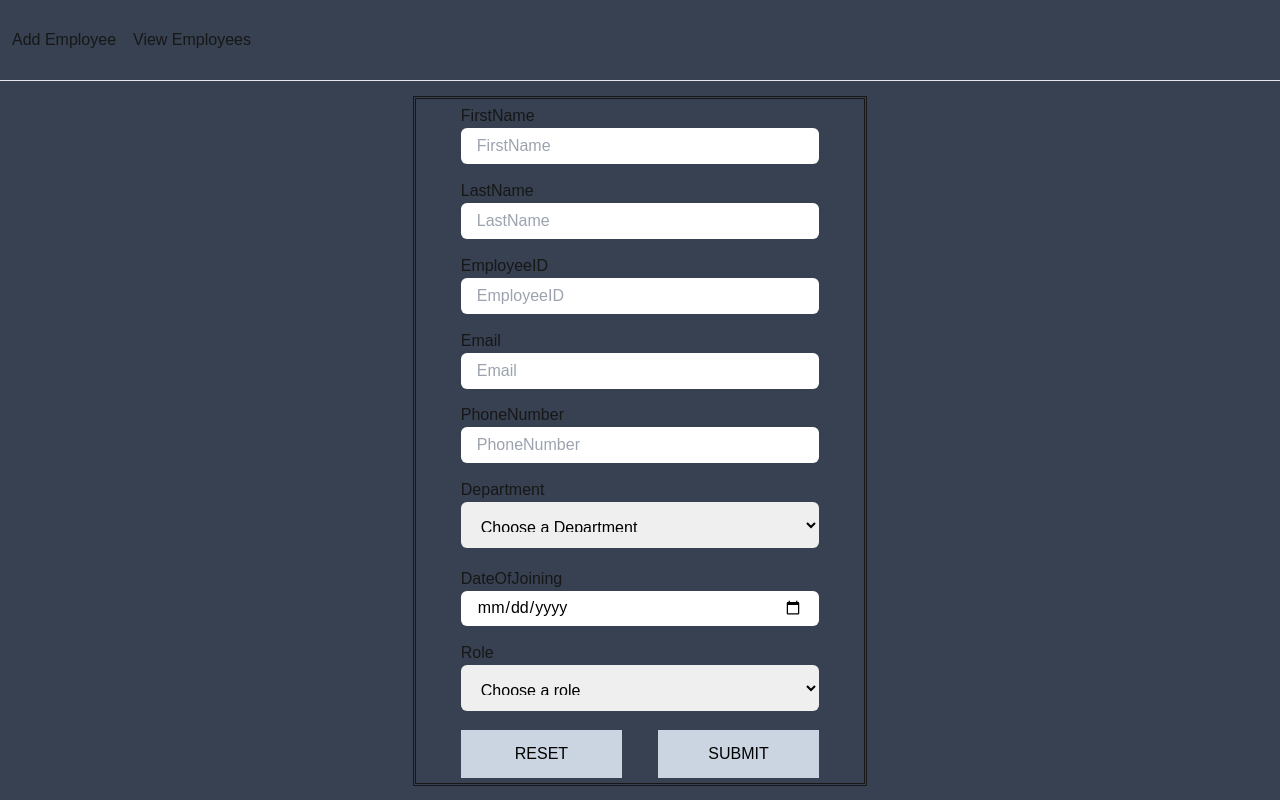
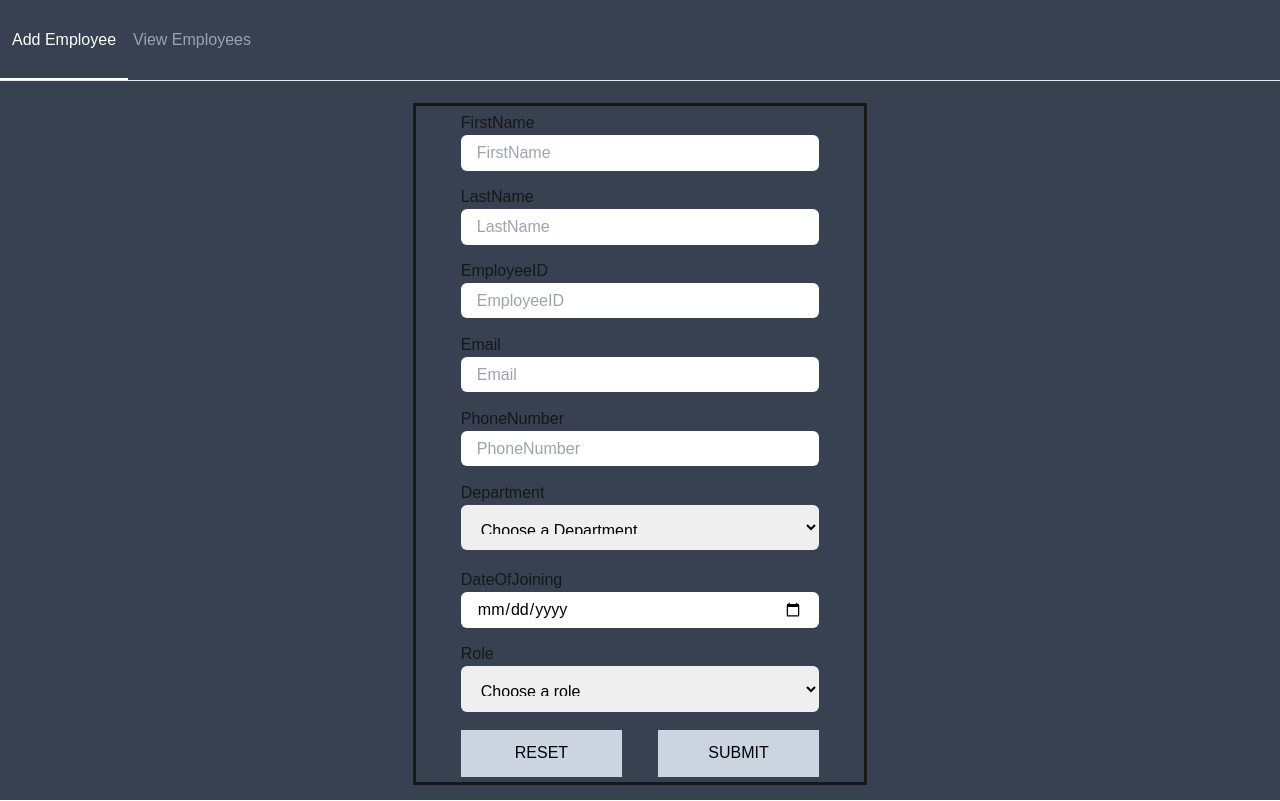
Before and after one commit to ShriramJayanth/fsd_frontend, a Next.js app: page / in a window 1280 px wide. Built offline with nearby package versions, Linux system fonts and the light colour scheme.

Commit message:
view employees page added

```diff
--- /dev/null
+++ b/app/employee/page.tsx
@@ -0,0 +1,99 @@
+"use client";
+
+import NavBar from "@/components/Navbar";
+import { useEffect, useState } from "react";
+
+interface Employee {
+  id: string;
+  firstName: string;
+  lastName: string;
+  email: string;
+  role: string;
+  department: string;
+  dateOfJoining: string;
+}
+
+export default function employee() {
+  const [Employees, setEmployees] = useState<Employee[]>([]);
+
+  useEffect(() => {
+    const fetchEmployees = async () => {
+      try {
+        const response = await fetch(
+          "http://13.126.171.179:3003/employee/employees"
+        );
+        if (!response.ok) {
+          throw new Error("Failed to fetch employees");
+        }
+        const data = await response.json();
+        setEmployees(data);
+      } catch (error) {
+        console.error(error);
+      }
+    };
+
+    fetchEmployees();
+  }, []);
+
+  return (
+    <div className="bg-gray-700 h-[100vh] w-[100%]">
+      <NavBar currentPage="view" />
+      <hr className="h-[1%]"></hr>
+      <div className="h-[89%] flex items-center justify-center">
+        <div className="h-[90%] w-[90%] outline overflow-x-auto">
+          <div className="h-[7%] w-[100%] flex flex-row justify-between items-center">
+            <div className="h-[100%] w-[10%] flex justify-center items-center outline">
+              ID
+            </div>
+            <div className="h-[100%] w-[15%] flex justify-center items-center outline">
+              FirstName
+            </div>
+            <div className="h-[100%] w-[15%] flex justify-center items-center outline">
+              SecondName
+            </div>
+            <div className="h-[100%] w-[20%] flex justify-center items-center outline">
+              Email
+            </div>
+            <div className="h-[100%] w-[15%] flex justify-center items-center outline">
+              Department
+            </div>
+            <div className="h-[100%] w-[15%] flex justify-center items-center outline">
+              Role
+            </div>
+            <div className="h-[100%] w-[10%] flex justify-center items-center outline">
+              DateOfJoining
+            </div>
+          </div>
+          {Employees.map((item, index) => (
+            <div
+              key={index}
+              className="h-[7%] w-[100%] flex flex-row justify-between items-center"
+            >
+              <div className="h-[100%] w-[10%] flex justify-center items-center outline">
+                {item.id}
+              </div>
+              <div className="h-[100%] w-[15%] flex justify-center items-center outline">
+                {item.firstName}
+              </div>
+              <div className="h-[100%] w-[15%] flex justify-center items-center outline">
+                {item.lastName}
+              </div>
+              <div className="h-[100%] w-[20%] flex justify-center items-center outline">
+                {item.email}
+              </div>
+              <div className="h-[100%] w-[15%] flex justify-center items-center outline">
+                {item.department}
+              </div>
+              <div className="h-[100%] w-[15%] flex justify-center items-center outline">
+                {item.role}
+              </div>
+              <div className="h-[100%] w-[10%] flex justify-center items-center outline">
+                {item.dateOfJoining.substring(0, 10)}
+              </div>
+            </div>
+          ))}
+        </div>
+      </div>
+    </div>
+  );
+}
--- a/app/page.tsx
+++ b/app/page.tsx
@@ -1,4 +1,5 @@
 "use client";
+import NavBar from "@/components/Navbar";
 import { useState } from "react";
 
 export default function Home() {
@@ -89,17 +90,10 @@ export default function Home() {
 
   return (
     <div className="h-[100vh] w-[100%] bg-gray-700">
-      <div className="h-[10%] w-[100%] flex">
-        <div className="h-[100%] w-[10%] bg-gray-700 flex items-center justify-center">
-          Add Employee
-        </div>
-        <div className="h-[100%] w-[10%] bg-gray-700 flex items-center justify-center">
-          View Employees
-        </div>
-      </div>
-      <hr></hr>
-      <div className="h-[90%] w-[100%] flex items-center justify-center">
-        <div className="h-[95%] w-[35%] outline-double flex flex-col items-center justify-around gap-4">
+      <NavBar currentPage="add"/>
+      <hr className="h-[1%]"></hr>
+      <div className="h-[89%] w-[100%] flex items-center justify-center">
+        <div className="h-[95%] w-[35%] outline flex flex-col items-center justify-around gap-4">
           <div className="h-[7%] w-[80%]">
             <div>FirstName</div>
             <input
--- /dev/null
+++ b/components/Navbar.tsx
@@ -0,0 +1,50 @@
+"use client";
+
+import { useRouter } from "next/navigation";
+
+interface NavBarProps {
+  currentPage: string;
+}
+
+export default function NavBar({ currentPage }: NavBarProps) {
+  const router = useRouter();
+
+  const handleAddEmployeeClick = () => {
+    router.push("/");
+  };
+
+  const handleViewEmployeesClick = () => {
+    router.push("/employee");
+  };
+
+  return (
+    <div className="h-[10%] w-[100%] flex">
+      <div
+        onClick={handleAddEmployeeClick}
+        className={`h-[100%] w-[10%] flex items-center justify-center cursor-pointer relative transition-all duration-300 ${
+          currentPage === "add"
+            ? "text-white"
+            : "text-gray-400 hover:bg-gray-600"
+        }`}
+      >
+        Add Employee
+        {currentPage === "add" && (
+          <div className="absolute bottom-0 left-0 w-full h-[2px] bg-white transition-all duration-300"></div>
+        )}
+      </div>
+      <div
+        onClick={handleViewEmployeesClick}
+        className={`h-[100%] w-[10%] flex items-center justify-center cursor-pointer relative transition-all duration-300 ${
+          currentPage === "view"
+            ? "text-white"
+            : "text-gray-400 hover:bg-gray-600"
+        }`}
+      >
+        View Employees
+        {currentPage === "view" && (
+          <div className="absolute bottom-0 left-0 w-full h-[2px] bg-white transition-all duration-300"></div>
+        )}
+      </div>
+    </div>
+  );
+}
```
